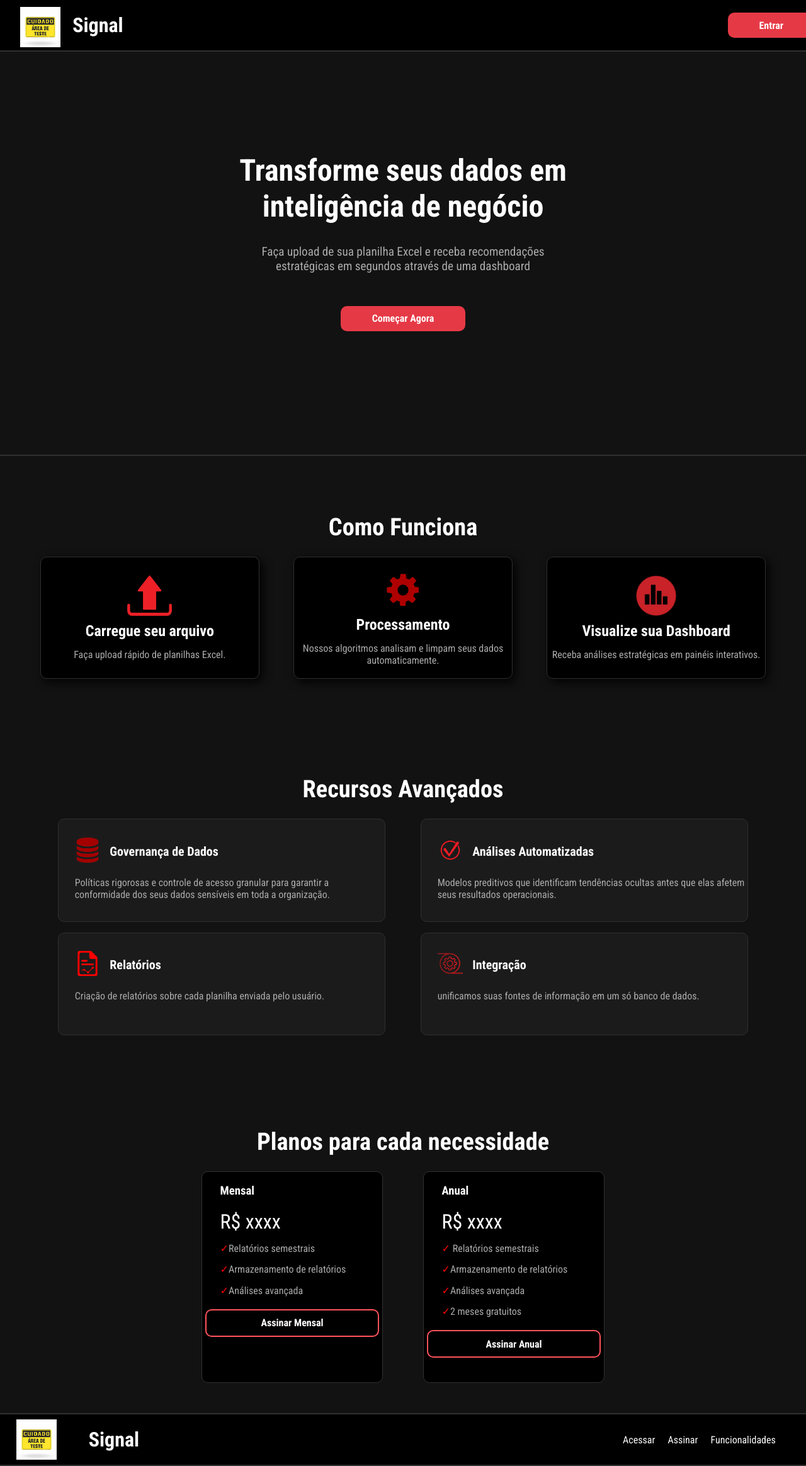
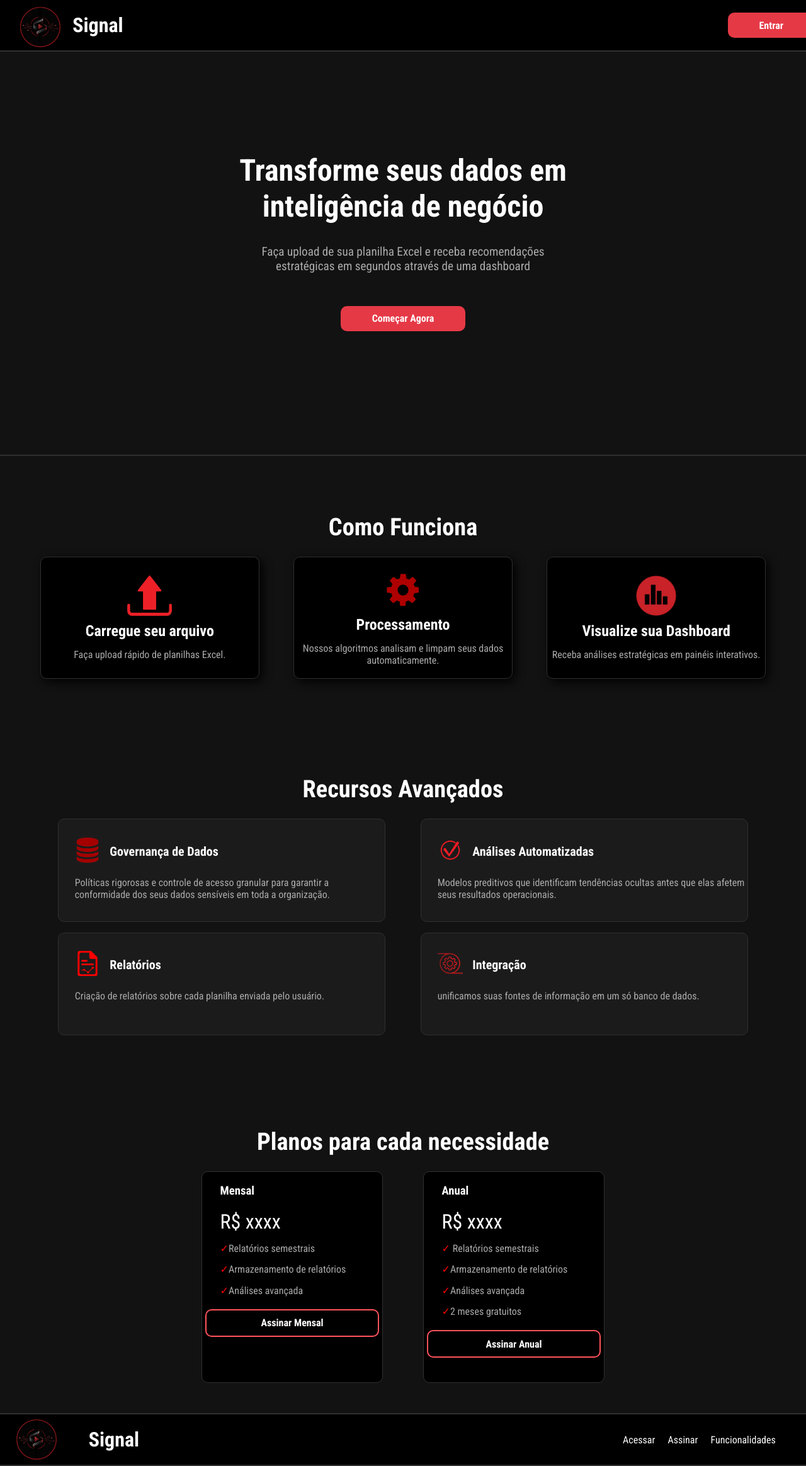
Before and after one commit to T7ST/Signal, a website: page public/Telas/instirucional.html in a window 1280 px wide. Shown: the whole page at 63% size. Drawn offline with Linux system fonts and the light colour scheme.

Commit message:
adição da logo

```diff
--- a/public/Telas/instirucional.html
+++ b/public/Telas/instirucional.html
@@ -18,7 +18,7 @@
 <body>
     <div class="cabecalho">
         <div class="desenho">
-            <img src="../img/teste.jpg" alt="">
+            <img src="../img/logo.png" alt="">
         </div>
         <div class="tituloCabecalho">
             <span>Signal</span>
@@ -207,7 +207,7 @@
         </div>
     </div>
     <div class="corpo5">
-        <img src="../img/teste.jpg" alt="">
+        <img src="../img/logo.png" alt="">
         <div class="nomesite">
             Signal
         </div>
```
Also changed, not shown: public/Telas/pagamento.html (+1 -1 lines), public/img/logo.png (added).
